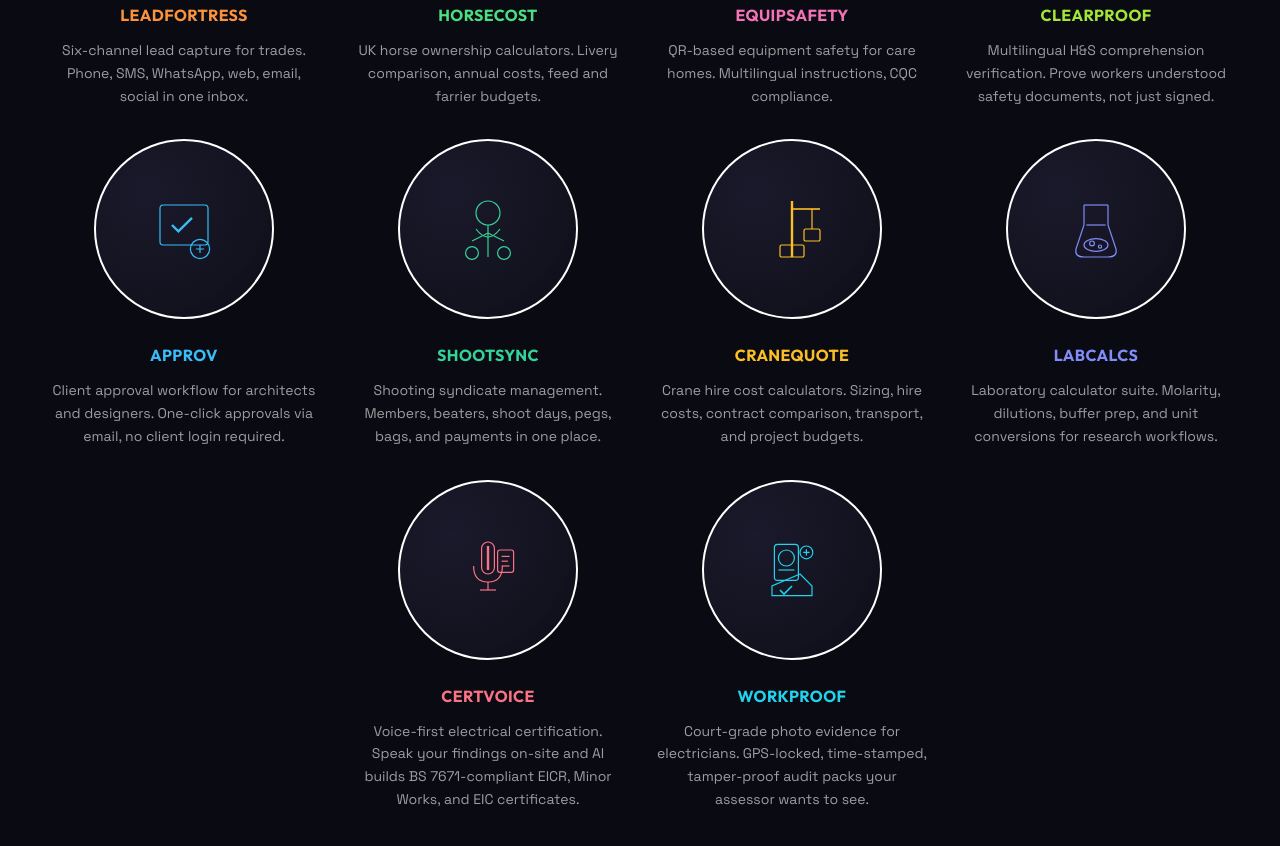
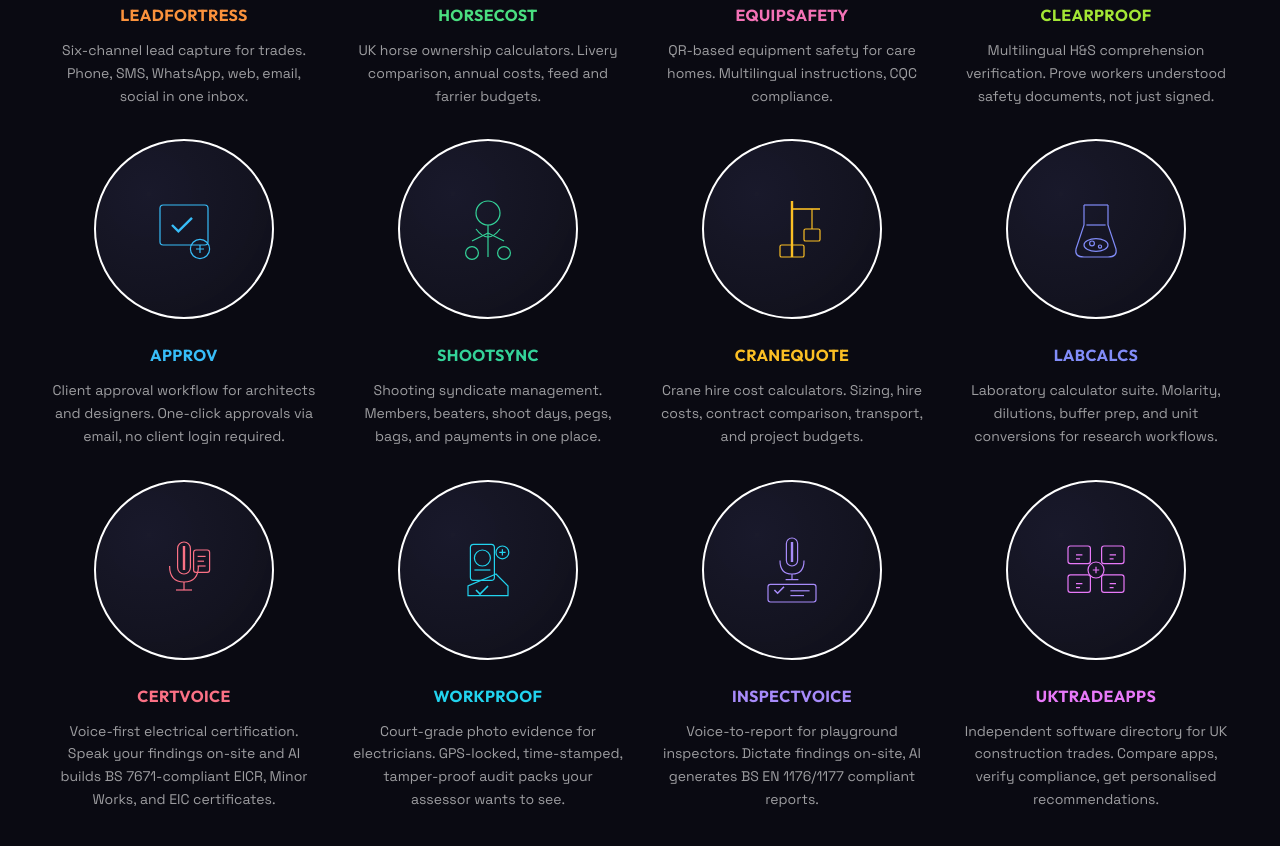
Before and after one commit to Agricog/autaimate, a React (Vite) app: page / in a window 1280 px wide. Shown: the part 1680-2526 px from the top of the page. Built offline with nearby package versions, Linux system fonts and the light colour scheme.

Commit message:
Update App.tsx

```diff
--- a/src/App.tsx
+++ b/src/App.tsx
@@ -15,6 +15,8 @@ const products = [
   { name: 'LabCalcs', url: '#', desc: 'Laboratory calculator suite. Molarity, dilutions, buffer prep, and unit conversions for research workflows.', color: 'indigo' },
   { name: 'CertVoice', url: 'https://certvoice.co.uk', desc: 'Voice-first electrical certification. Speak your findings on-site and AI builds BS 7671-compliant EICR, Minor Works, and EIC certificates.', color: 'rose' },
   { name: 'WorkProof', url: 'https://workproof.co.uk', desc: 'Court-grade photo evidence for electricians. GPS-locked, time-stamped, tamper-proof audit packs your assessor wants to see.', color: 'cyan' },
+  { name: 'InspectVoice', url: 'https://inspectvoice.co.uk', desc: 'Voice-to-report for playground inspectors. Dictate findings on-site, AI generates BS EN 1176/1177 compliant reports.', color: 'violet' },
+  { name: 'UKTradeApps', url: 'https://uktradeapps.co.uk', desc: 'Independent software directory for UK construction trades. Compare apps, verify compliance, get personalised recommendations.', color: 'fuchsia' },
 ]
 
 const colorClasses: Record<string, { border: string; glow: string; stroke: string; text: string }> = {
@@ -32,6 +34,8 @@ const colorClasses: Record<string, { border: string; glow: string; stroke: strin
   indigo: { border: 'border-indigo-500/50', glow: 'hover:shadow-[0_0_50px_rgba(99,102,241,0.3)]', stroke: 'stroke-indigo-400', text: 'text-indigo-400' },
   rose: { border: 'border-rose-500/50', glow: 'hover:shadow-[0_0_50px_rgba(244,63,94,0.3)]', stroke: 'stroke-rose-400', text: 'text-rose-400' },
   cyan: { border: 'border-cyan-500/50', glow: 'hover:shadow-[0_0_50px_rgba(6,182,212,0.3)]', stroke: 'stroke-cyan-400', text: 'text-cyan-400' },
+  violet: { border: 'border-violet-500/50', glow: 'hover:shadow-[0_0_50px_rgba(139,92,246,0.3)]', stroke: 'stroke-violet-400', text: 'text-violet-400' },
+  fuchsia: { border: 'border-fuchsia-500/50', glow: 'hover:shadow-[0_0_50px_rgba(217,70,239,0.3)]', stroke: 'stroke-fuchsia-400', text: 'text-fuchsia-400' },
 }
 
 const icons: Record<string, JSX.Element> = {
@@ -49,6 +53,8 @@ const icons: Record<string, JSX.Element> = {
   LabCalcs: <><path d="M35 20 L35 45 L25 75 Q23 85 35 85 L65 85 Q77 85 75 75 L65 45 L65 20" /><line x1="35" y1="20" x2="65" y2="20" /><line x1="38" y1="45" x2="62" y2="45" /><ellipse cx="50" cy="70" rx="15" ry="8" /><circle cx="45" cy="68" r="3" /><circle cx="55" cy="72" r="2" /></>,
   CertVoice: <><path d="M50 20 L50 50" strokeWidth="3" /><rect x="42" y="15" width="16" height="40" rx="8" /><path d="M32 45 Q32 65 50 65 Q68 65 68 45" /><line x1="50" y1="65" x2="50" y2="75" /><line x1="40" y1="75" x2="60" y2="75" /><rect x="62" y="25" width="20" height="28" rx="3" /><line x1="67" y1="33" x2="77" y2="33" /><line x1="67" y1="39" x2="75" y2="39" /><line x1="67" y1="45" x2="77" y2="45" /></>,
   WorkProof: <><rect x="28" y="18" width="30" height="45" rx="4" /><circle cx="43" cy="35" r="10" /><path d="M33 50h20" /><circle cx="68" cy="28" r="8" /><path d="M64 28h8M68 24v8" /><path d="M60 55 L25 70 L25 82 L75 82 L75 70 Z" /><path d="M35 75 l5 5 10-10" strokeWidth="2" /></>,
+  InspectVoice: <><path d="M50 15 L50 40" strokeWidth="3" /><rect x="43" y="10" width="14" height="35" rx="7" /><path d="M35 38 Q35 55 50 55 Q65 55 65 38" /><line x1="50" y1="55" x2="50" y2="62" /><line x1="42" y1="62" x2="58" y2="62" /><rect x="20" y="68" width="60" height="22" rx="3" /><path d="M28 75 l4 4 8-8" strokeWidth="2" /><line x1="48" y1="76" x2="72" y2="76" /><line x1="48" y1="82" x2="65" y2="82" /></>,
+  UKTradeApps: <><rect x="15" y="20" width="28" height="22" rx="3" /><rect x="57" y="20" width="28" height="22" rx="3" /><rect x="15" y="56" width="28" height="22" rx="3" /><rect x="57" y="56" width="28" height="22" rx="3" /><path d="M25 31h8M25 36h5" /><path d="M67 31h8M67 36h5" /><path d="M25 67h8M25 72h5" /><path d="M67 67h8M67 72h5" /><circle cx="50" cy="50" r="10" /><path d="M46 50h8M50 46v8" /></>,
 }
 
 const steps = [
@@ -118,9 +124,7 @@ export default function App() {
 
         <div className="grid md:grid-cols-2 lg:grid-cols-3 xl:grid-cols-4 gap-8">
           {products.map((p) => (
-            <div key={p.name} className={p.name === 'CertVoice' ? 'xl:col-start-2' : ''}>
-              <ProductCard p={p} />
-            </div>
+            <ProductCard key={p.name} p={p} />
           ))}
         </div>
       </section>
```
